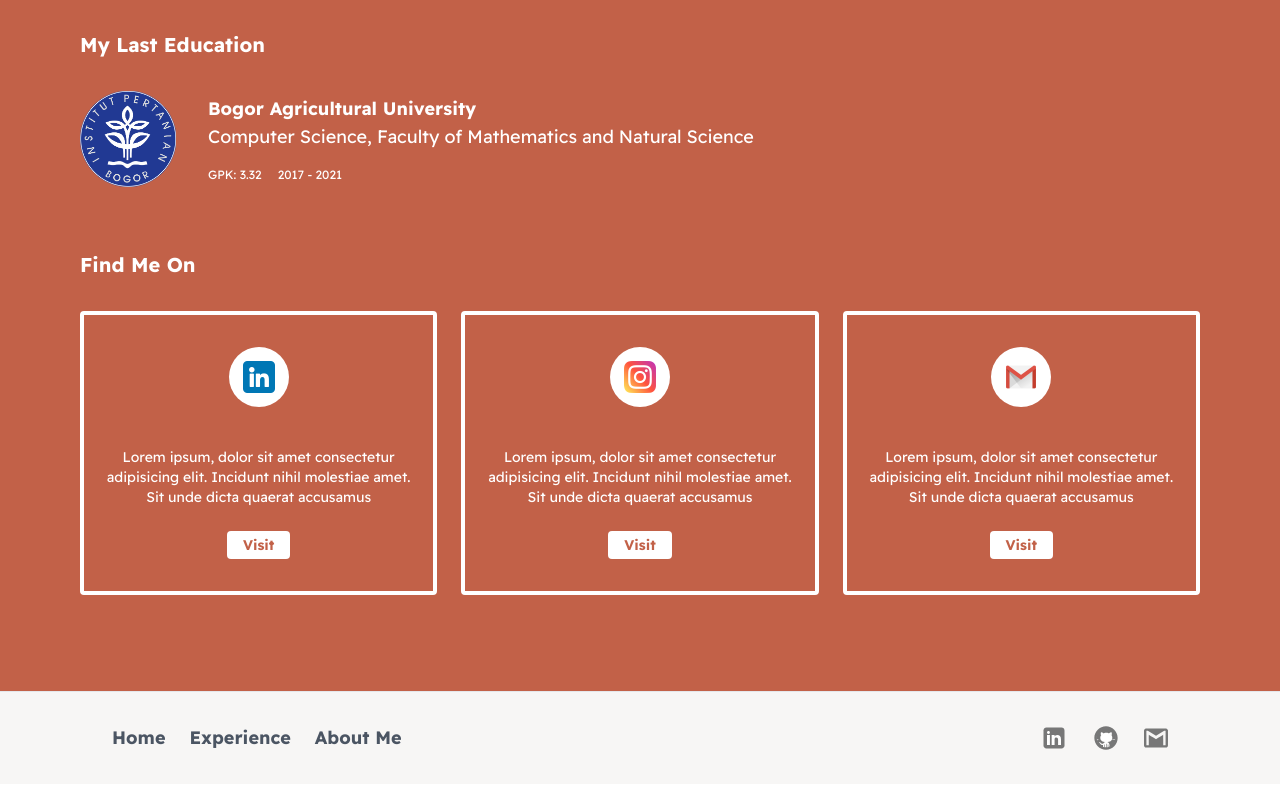
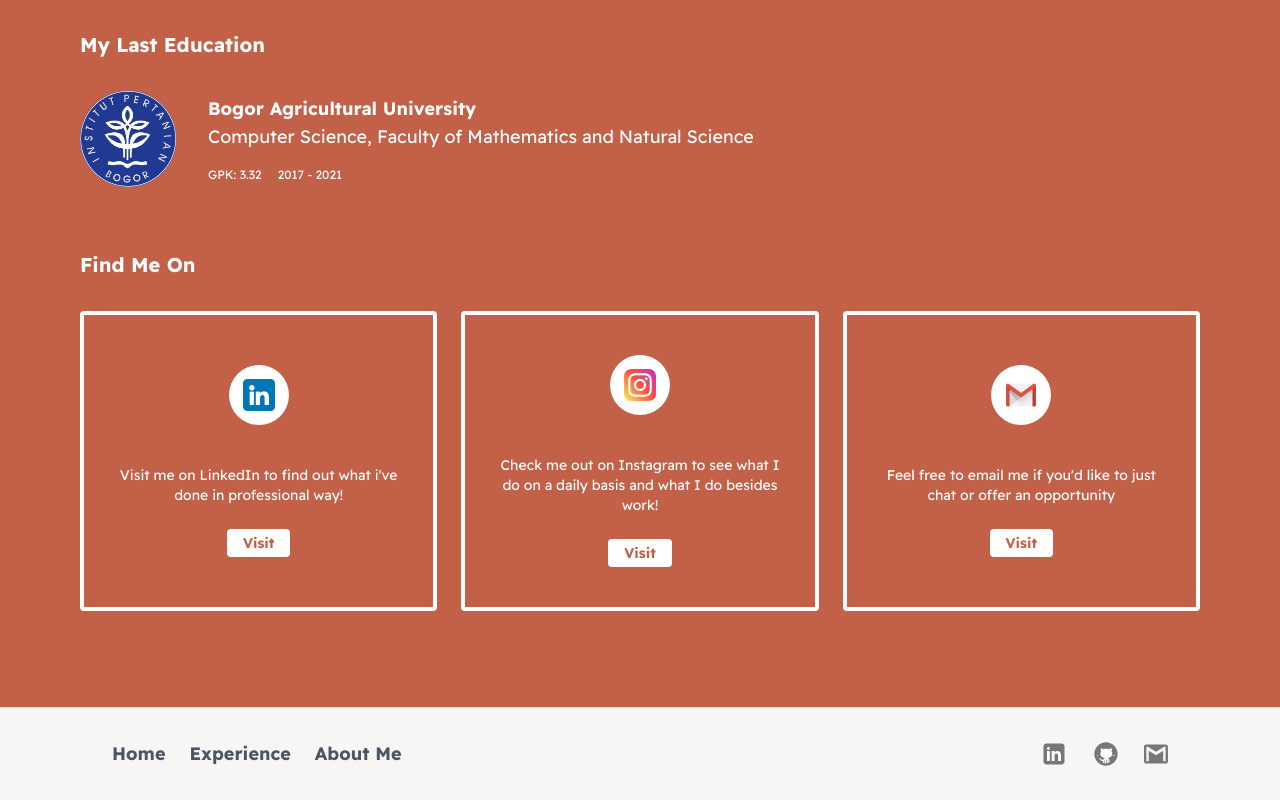
Before and after one commit to reyhanwidyatna/my-portofolio, a React (Create React App) app: page / in a window 1280 px wide. Shown: the part 1784-2584 px from the top of the page. Built offline with nearby package versions, Linux system fonts and the light colour scheme.

Commit message:
add description in contact me

```diff
--- a/src/App.tsx
+++ b/src/App.tsx
@@ -128,11 +128,13 @@ function App() {
             </div>
             <p className="text-white text-md md:text-xl font-bold w-full mb-4 md:mb-8">Find Me On</p>
             <div className="grid gap-6 md:grid-cols-3 mb-4">
-              <div className="text-sm md:text-md flex flex-col justify-center items-center text-center text-white py-4 px-2 md:py-8 md:px-4 border-4 border-white rounded">
+              <div className="flex flex-col justify-center items-center text-center text-sm md:text-md text-white py-4 px-2 md:py-10 md:px-8 border-4 border-white rounded">
                 <div className="flex justify-center items-center about-social-media mb-6 md:mb-10">
                   <img src={logoLinkedin} alt="linkedin" />
                 </div>
-                <p className="mb-6">Lorem ipsum, dolor sit amet consectetur adipisicing elit. Incidunt nihil molestiae amet. Sit unde dicta quaerat accusamus</p>
+                <p className="mb-6">
+                  Visit me on LinkedIn to find out what i've done in professional way!
+                </p>
                 <a
                   className="about-button py-1 px-4 font-semibold rounded"
                   href="https://www.linkedin.com/in/reyhan-widyatna-harwenda/"
@@ -141,11 +143,13 @@ function App() {
                   Visit
                 </a>
               </div>
-              <div className="text-sm md:text-md flex flex-col justify-center items-center text-center text-white py-8 px-4 border-4 border-white rounded">
+              <div className="flex flex-col justify-center items-center text-center text-sm md:text-md text-white py-4 px-2 md:py-10 md:px-8 border-4 border-white rounded">
                 <div className="flex justify-center items-center about-social-media mb-6 md:mb-10">
                   <img src={logoInstagram} alt="instagram" />
                 </div>
-                <p className="mb-6">Lorem ipsum, dolor sit amet consectetur adipisicing elit. Incidunt nihil molestiae amet. Sit unde dicta quaerat accusamus</p>
+                <p className="mb-6">
+                  Check me out on Instagram to see what I do on a daily basis and what I do besides work!
+                </p>
                 <a
                   className="about-button py-1 px-4 font-semibold rounded"
                   href="https://www.instagram.com/reyhannwh/"
@@ -154,11 +158,13 @@ function App() {
                   Visit
                 </a>
               </div>
-              <div className="text-sm md:text-md flex flex-col justify-center items-center text-center text-white py-8 px-4 border-4 border-white rounded">
+              <div className="flex flex-col justify-center items-center text-center text-sm md:text-md text-white py-4 px-2 md:py-10 md:px-8 border-4 border-white rounded">
                 <div className="flex justify-center items-center about-social-media mb-6 md:mb-10">
                   <img src={logoGmail} alt="gmail" />
                 </div>
-                <p className="mb-6">Lorem ipsum, dolor sit amet consectetur adipisicing elit. Incidunt nihil molestiae amet. Sit unde dicta quaerat accusamus</p>
+                <p className="mb-6">
+                  Feel free to email me if you'd like to just chat or offer an opportunity
+                </p>
                 <a
                   className="about-button py-1 px-4 font-semibold rounded"
                   href="mailto:harwendareyhan@gmail.com?subject=subject&cc=cc@example.com"
```
